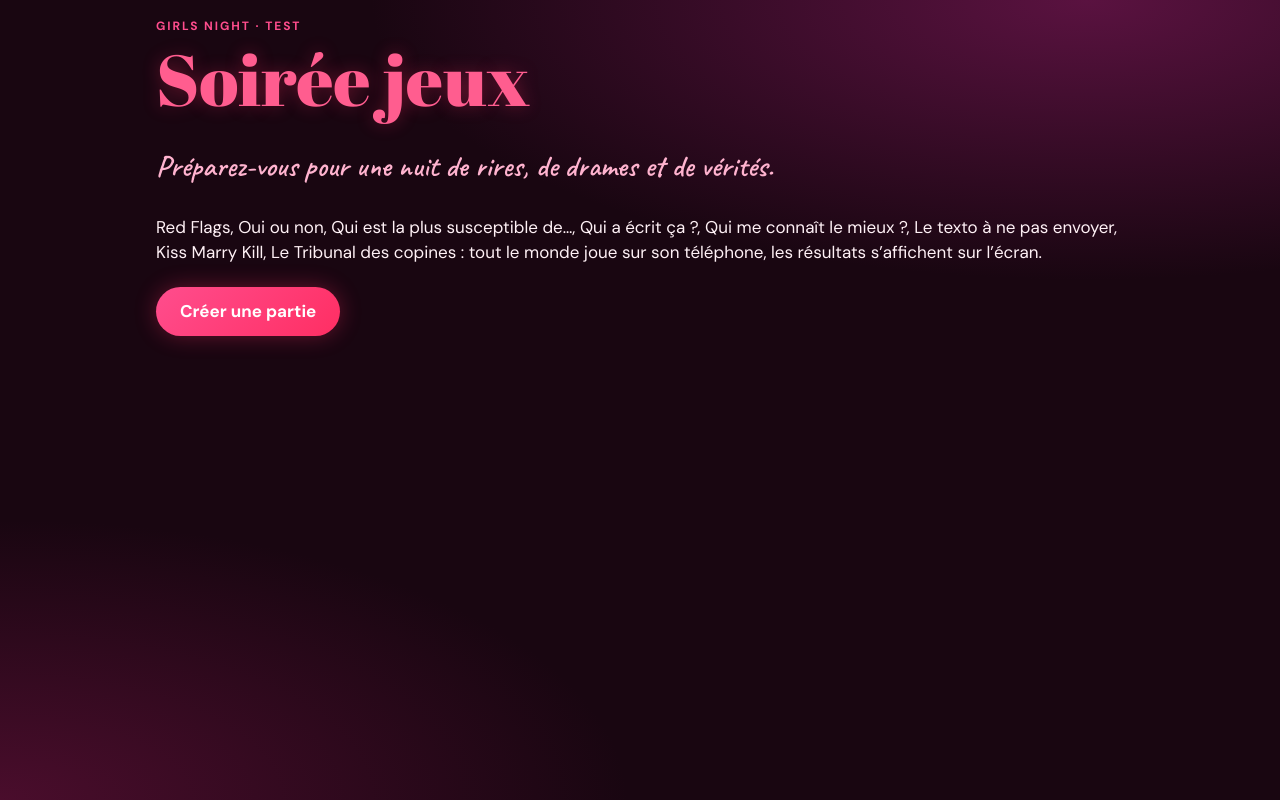
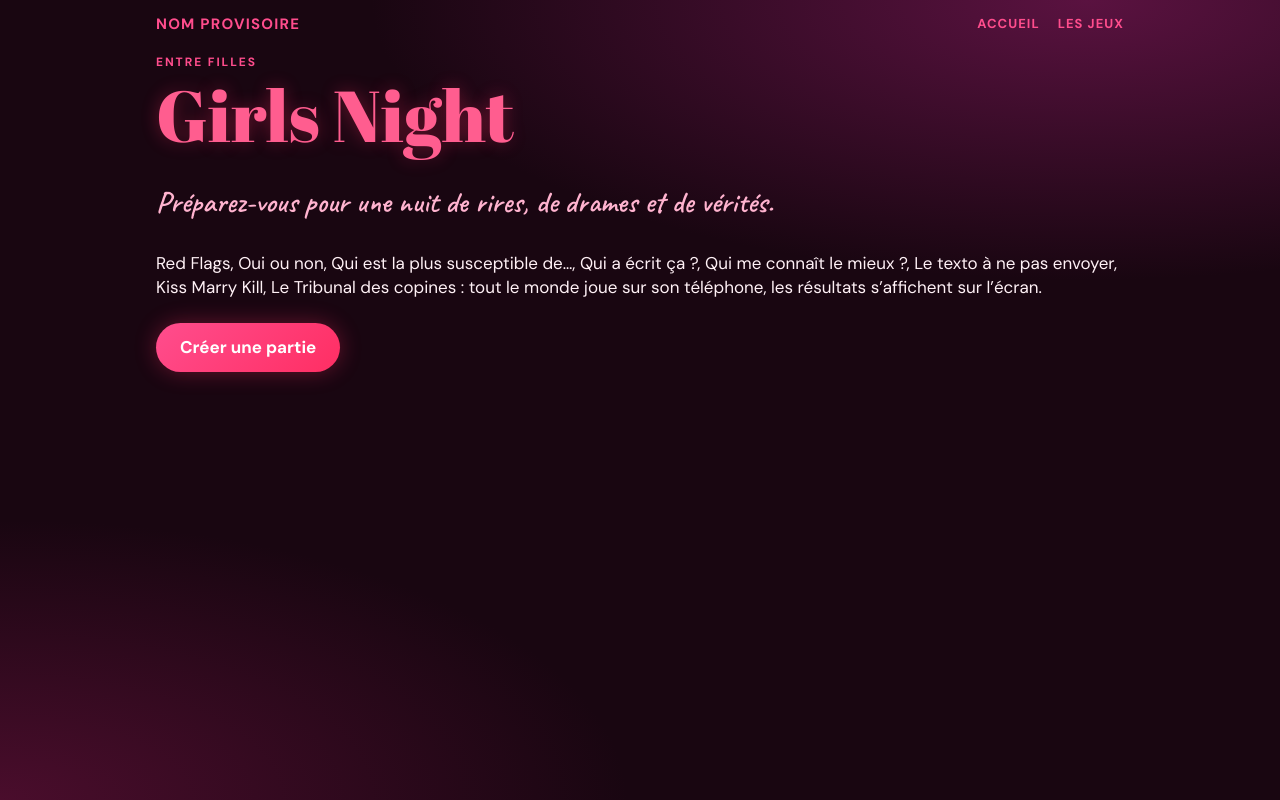
Before and after one commit to laetitiadrborges-lab/game-night, a plain HTML site: page girlsnight.html in a window 1280 px wide. Drawn offline with nearby package versions, Linux system fonts and the light colour scheme.

Commit message:
Add files via upload

```diff
--- a/girlsnight.html
+++ b/girlsnight.html
@@ -33,9 +33,11 @@ textarea{width:100%;padding:12px;border:2px solid var(--line);border-radius:12px
 .paper{background:#f6ecdc;color:#2a1a12;border-radius:6px;padding:16px 20px;font-size:clamp(16px,2vw,24px);line-height:1.35;box-shadow:0 10px 30px #0008}.paper h3{color:#2a1a12;text-shadow:none}
 .role{display:inline-block;background:#3a1028;border:1px solid var(--pink);border-radius:12px;padding:6px 12px;margin:4px 6px 4px 0}.role b{color:#ff9bbf}
 .tvfull main{max-width:1500px}
+#tb{display:flex;justify-content:space-between;align-items:center;gap:12px;max-width:1000px;margin:0 auto;padding:14px 16px 0}#tb[hidden]{display:none}#tb a{text-decoration:none;font-weight:700}#tb nav{display:flex;gap:18px;align-items:center}#tb .lg{font-size:15px;letter-spacing:.08em;text-transform:uppercase}#tb a{color:var(--pink);font-size:13px;letter-spacing:.08em;text-transform:uppercase}#tb a:focus-visible{outline:3px solid var(--pink);outline-offset:2px}
 </style>
 </head>
 <body>
+<header id="tb" hidden><a class="lg" href="index.html">Nom provisoire</a><nav><a href="index.html">Accueil</a><a href="index.html#lesjeux">Les jeux</a></nav></header>
 <main id="app"></main>
 <script src="https://cdnjs.cloudflare.com/ajax/libs/qrcode-generator/1.4.4/qrcode.min.js"></script>
 <script>
@@ -150,7 +152,7 @@ setInterval(tick,1000);
 
 /* ---------- accueil et préparation ---------- */
 function home(){
- $("app").innerHTML='<div class="eb">Girls Night · test</div><h1>Soirée jeux</h1><p class="hand">Préparez-vous pour une nuit de rires, de drames et de vérités.</p><p>Red Flags, Oui ou non, Qui est la plus susceptible de…, Qui a écrit ça ?, Qui me connaît le mieux ?, Le texto à ne pas envoyer, Kiss Marry Kill, Le Tribunal des copines : tout le monde joue sur son téléphone, les résultats s’affichent sur l’écran.</p><button class="btn" id="mk">Créer une partie</button>'+demoNote();
+ $("app").innerHTML='<div class="eb">Entre filles</div><h1>Girls Night</h1><p class="hand">Préparez-vous pour une nuit de rires, de drames et de vérités.</p><p>Red Flags, Oui ou non, Qui est la plus susceptible de…, Qui a écrit ça ?, Qui me connaît le mieux ?, Le texto à ne pas envoyer, Kiss Marry Kill, Le Tribunal des copines : tout le monde joue sur son téléphone, les résultats s’affichent sur l’écran.</p><button class="btn" id="mk">Créer une partie</button>'+demoNote();
  $("mk").onclick=function(){var A="ABCDEFGHJKMNPQRSTUVWXYZ",c="";for(var i=0;i<4;i++)c+=A[rnd(A.length)];
   var tk=Math.random().toString(36).slice(2,10);
   Promise.all([T.set("rooms/"+c,{ctl:{phase:"lobby",step:0,rev:false}}),T.set("hk/"+c,tk)]).then(function(){sessionStorage.setItem("hk"+c,tk);sessionStorage.setItem("pair",c);pairCode=c;code=c;mode="pair";pairView()})}
@@ -356,6 +358,7 @@ function hostView(){
 
 function view(){if(mode==="host")hostView();else if(mode==="tv")tvView();else if(mode==="player")playerView()}
 window.addEventListener("hashchange",function(){location.reload()});
+var tb=document.getElementById("tb");if(tb&&(mode==="home"||mode==="pair"))tb.hidden=false;
 if(mode==="home")home();else if(mode==="pair")pairView();else tick();
 </script>
 </body>
```
Also changed, not shown: murder.html (+3 -0 lines).
